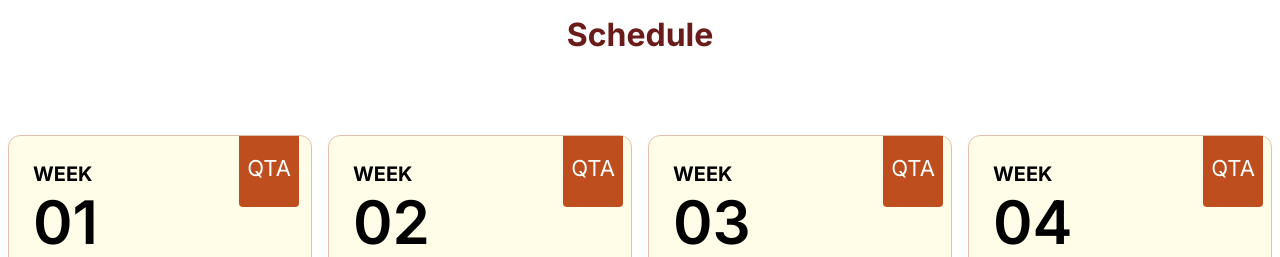
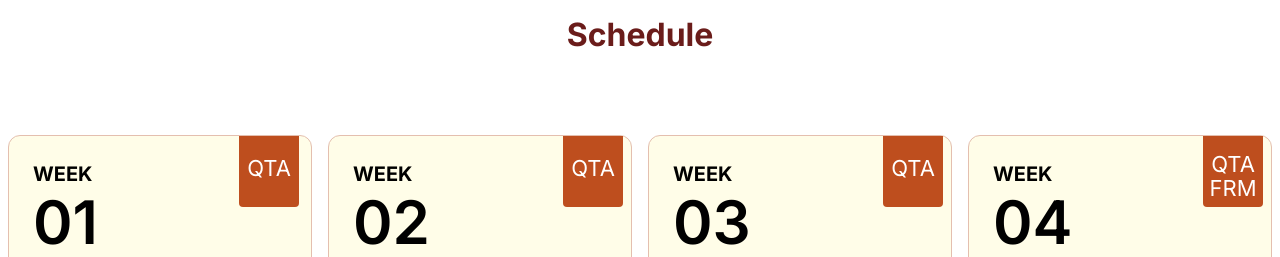
Before and after one commit to midhadomains/frm_midhafin_nextjs, a Next.js app: page /part-1/study-plan in a window 1280 px wide. Shown: the part 980-1237 px from the top of the page. Built offline with nearby package versions, Linux system fonts and the light colour scheme.

Commit message:
Update Study_plan.jsx

```diff
--- a/components/Part-1/Study_plan.jsx
+++ b/components/Part-1/Study_plan.jsx
@@ -141,8 +141,9 @@ const items = [
                             <h1 className='text-[16px] sm:text-[20px] leading-[5px] font-bold'>WEEK</h1>
                             <h1 className='text-[46px] sm:text-[60px] font-semibold'>04</h1>
                         </div>
-                        <div className='bg-[#BE4E1E] pt-4  w-[60px] text-center mb-[60px] px-1 rounded-b -mt-9'>
-                            <div className='text-[#FFFFFF]  sm:text-[22px]'>QTA</div>
+                        <div className='bg-[#BE4E1E] pt-4  w-[60px] leading-6 text-center mb-[60px] px-1 rounded-b -mt-9'>
+                            <div className='text-[#FFFFFF] sm:text-[22px]'>QTA</div>
+                            <div className='text-[#FFFFFF] sm:text-[22px]'>FRM</div>
                         </div>
                     </div>
                     <ul className='list-disc list-outside mx-5'>
```
